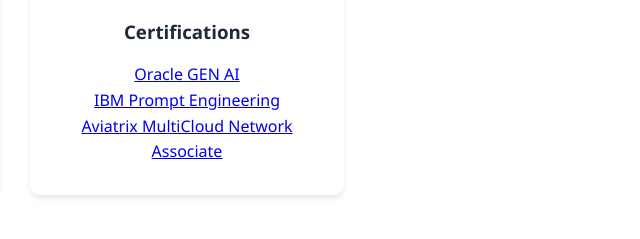
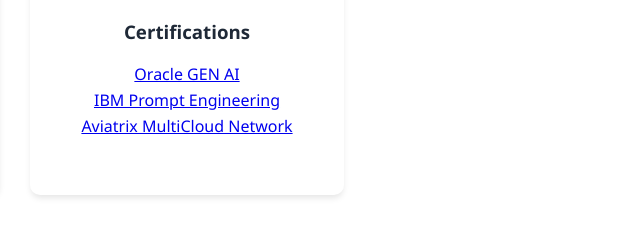
Before and after one commit to Govardhan1201/Personal-Website, a plain HTML site: page index.html in a window 1280 px wide. Shown: the part 2718-2957 px from the top of the page, 453-1093 px from the left. Drawn offline with Linux system fonts and the light colour scheme.

Commit message:
Update link text for Aviatrix certification

```diff
--- a/index.html
+++ b/index.html
@@ -134,7 +134,7 @@
                     <a href="Certificates/IBM Prompt Engineering.pdf" target="_blank">IBM Prompt Engineering</a>
                     </div>
                     <div>
-                    <a href="Certificates/Aviatrix Multicloud Network Associate.pdf" target="_blank">Aviatrix MultiCloud Network Associate</a>
+                    <a href="Certificates/Aviatrix Multicloud Network Associate.pdf" target="_blank">Aviatrix MultiCloud Network</a>
                     </div>
                 </div>
             </div>
```
